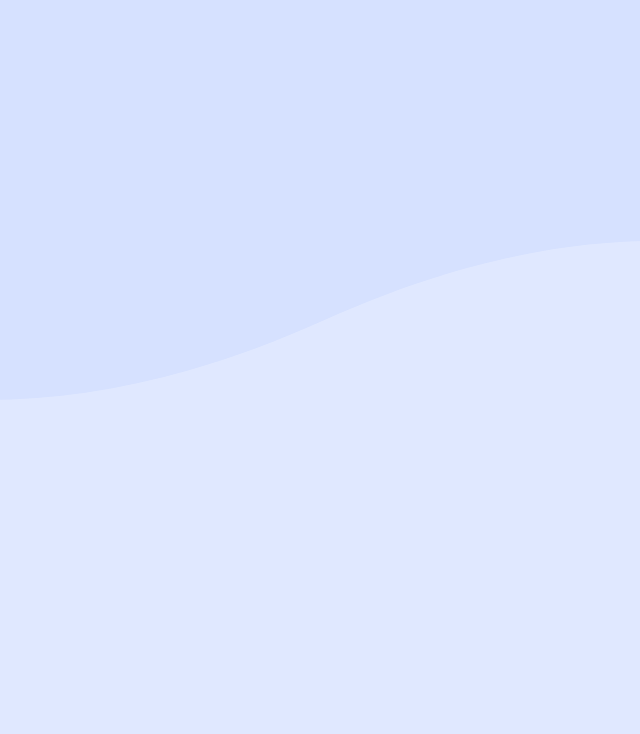
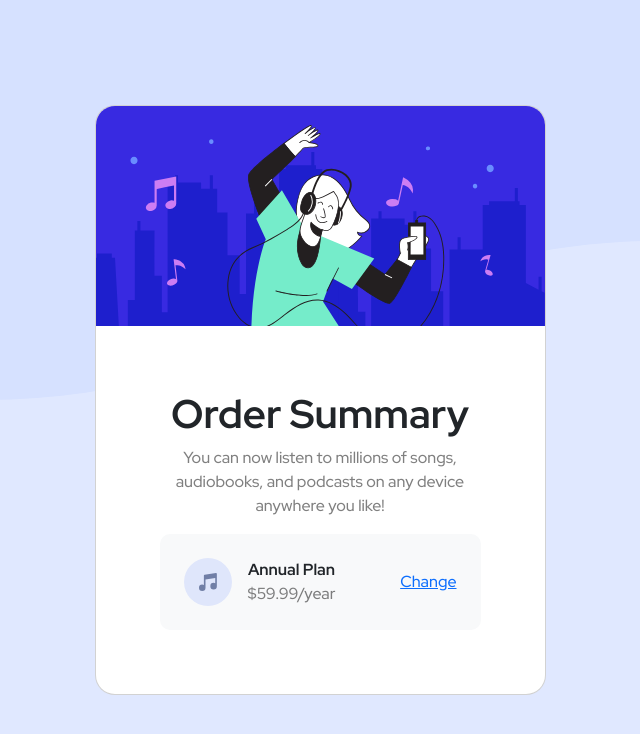
Before and after one commit to Zin-Mg-Nyunt/challenge-Two, a website: page index.html in a window 1280 px wide. Shown: the whole page, without its empty margins (320-960 px from the left). Drawn offline with Linux system fonts and the light colour scheme.

Commit message:
card layout and price button

```diff
--- a/index.html
+++ b/index.html
@@ -9,6 +9,33 @@
     <link rel="stylesheet" href="css/app.css">
 </head>
 <body>
-
+    <div class="container">
+        <div class="row justify-content-center align-items-center min-vh-100">
+            <div class="col-md-7 col-lg-6 col-xl-5">
+                <div class="card">
+                    <img src="images/illustration-hero.svg" alt="" class=" card-img-top">
+                    <div class="card-body text-center">
+                        <div class="p-5">
+                            <h1 class=" fw-bolder">Order Summary</h1>
+                            <p class="text-black-50">
+                                You can now listen to millions of songs, audiobooks, and podcasts on any
+                                device anywhere you like!
+                            </p>
+                            <div class="bg-light p-4 d-flex justify-content-between align-items-center one">
+                                <div class="d-flex">
+                                    <img src="images/icon-music.svg" alt="" class="me-3">
+                                    <div>
+                                        <p class="mb-0 fw-bolder">Annual Plan</p>
+                                        <p class="mb-0 text-black-50">$59.99/year</p>
+                                    </div>
+                                </div>
+                                <a href="#">Change</a>
+                            </div>
+                        </div>
+                    </div>
+                </div>
+            </div>
+        </div>
+    </div>
 </body>
 </html>
--- a/scss/app.scss
+++ b/scss/app.scss
@@ -1,6 +1,7 @@
 @import url('https://fonts.googleapis.com/css2?family=Red+Hat+Display:wght@500;700;900&display=swap');
 $font-family-sans-serif : 'Red Hat Display', sans-serif;
 
+$border-radius : 20px;
 $body-bg : hsl(225, 100%, 94%);
 
 @import "../node_modules/bootstrap/scss/bootstrap.scss";
@@ -10,3 +11,7 @@ body{
     background-repeat: no-repeat;
     background-size: 100% 50vh;
 }
+
+.one{
+    border-radius: 10px;
+}
```
Also changed, not shown: css/app.css, 1 other file.
